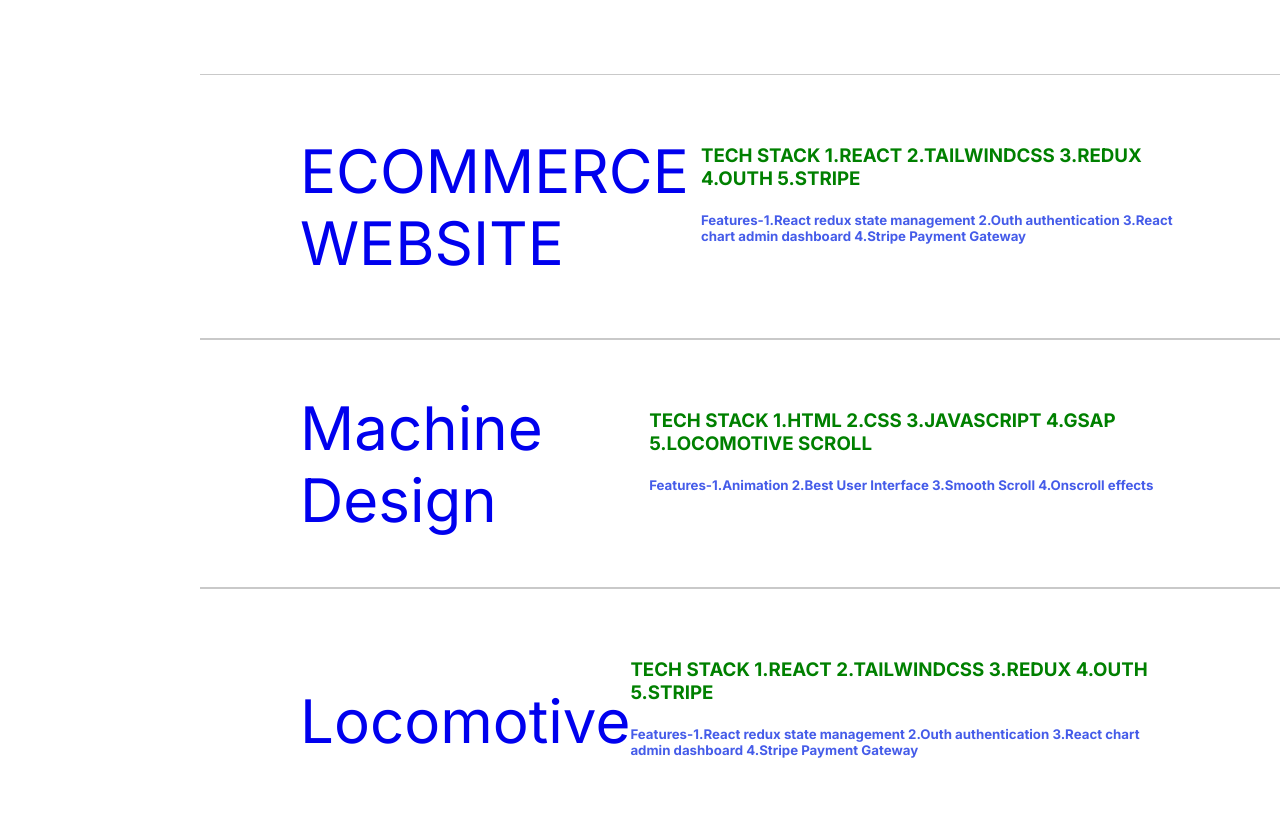
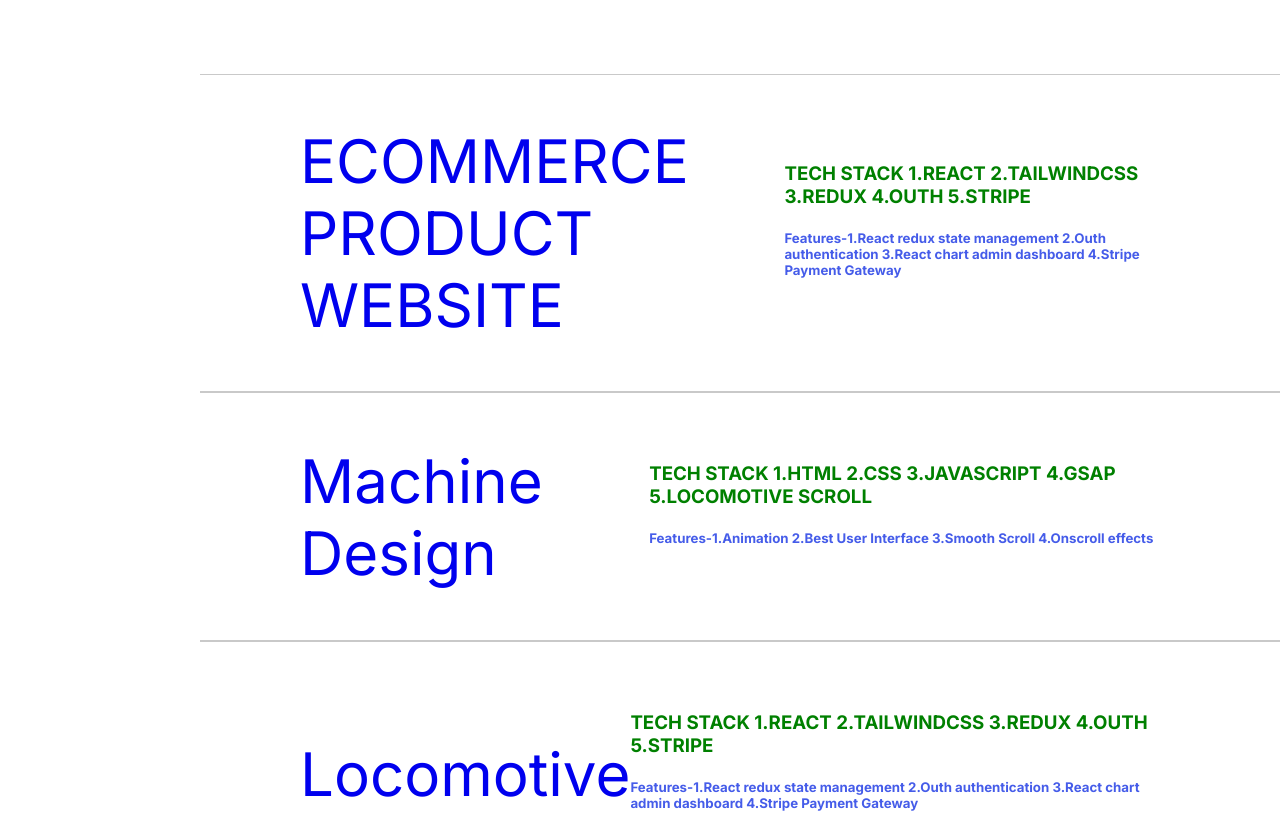
Before and after one commit to Madhyam123/Final_Nextjs_Potfolio_Website, a Next.js app: page / in a window 1280 px wide. Shown: the part 1460-2273 px from the top of the page. Built offline with nearby package versions, Linux system fonts and the light colour scheme.

Commit message:
Update index.jsx

```diff
--- a/src/components/Projects/index.jsx
+++ b/src/components/Projects/index.jsx
@@ -10,7 +10,7 @@
 
 const projects = [
   {
-    title: "ECOMMERCE WEBSITE",
+    title: "ECOMMERCE PRODUCT  WEBSITE",
     src: "ecom.png",
     stack: "TECH STACK 1.REACT 2.TAILWINDCSS 3.REDUX 4.OUTH 5.STRIPE",
     Feature:"Features-1.React redux state management 2.Outh authentication 3.React chart admin dashboard 4.Stripe Payment Gateway",
```
